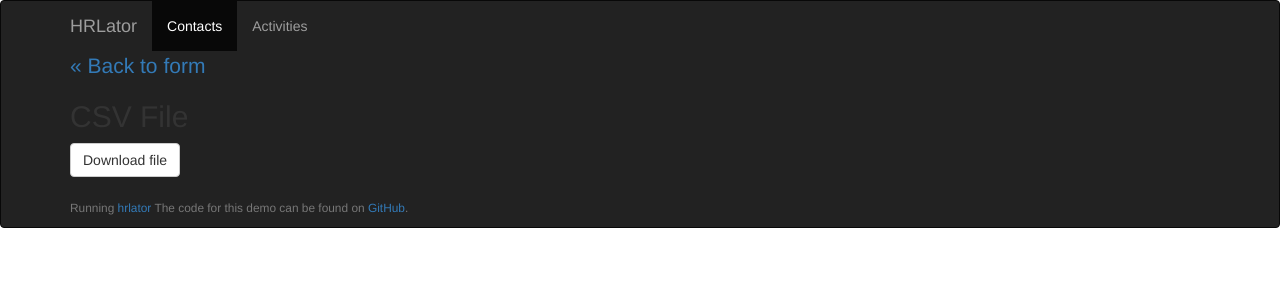
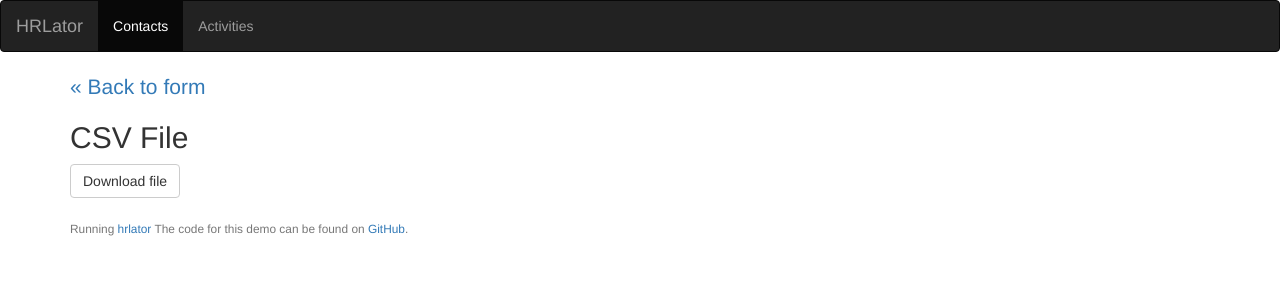
Before and after one commit to UN-OCHA/hrlator, a PHP site: template templates/data.twig in a window 1280 px wide. Shown: the top 300 px of the page. Run offline with PHP 8.4, Linux system fonts and the light colour scheme; the template is opened without the code that fills it, so the values that code supplies are empty; some libraries are stand-ins or nearby versions.

Commit message:
Code clean-up

```diff
--- a/templates/_page.twig
+++ b/templates/_page.twig
@@ -18,8 +18,7 @@
 </head>
 <body>
 
-<div class="navbar navbar-inverse">
-<div class="container">
+<nav class="navbar navbar-inverse">
   <div class="navbar-header">
     <button type="button" class="navbar-toggle" data-toggle="collapse" data-target=".nav-collapse">
         <span class="icon-bar"></span>
@@ -34,7 +33,7 @@
       <li><a href="#">Activities</a></li>
     </ul>
   </div>
-</div>
+</nav>
 
 <div class="container">
     {% block content %}{% endblock %}
```
Lines whose indentation alone changed are shown as unchanged.
